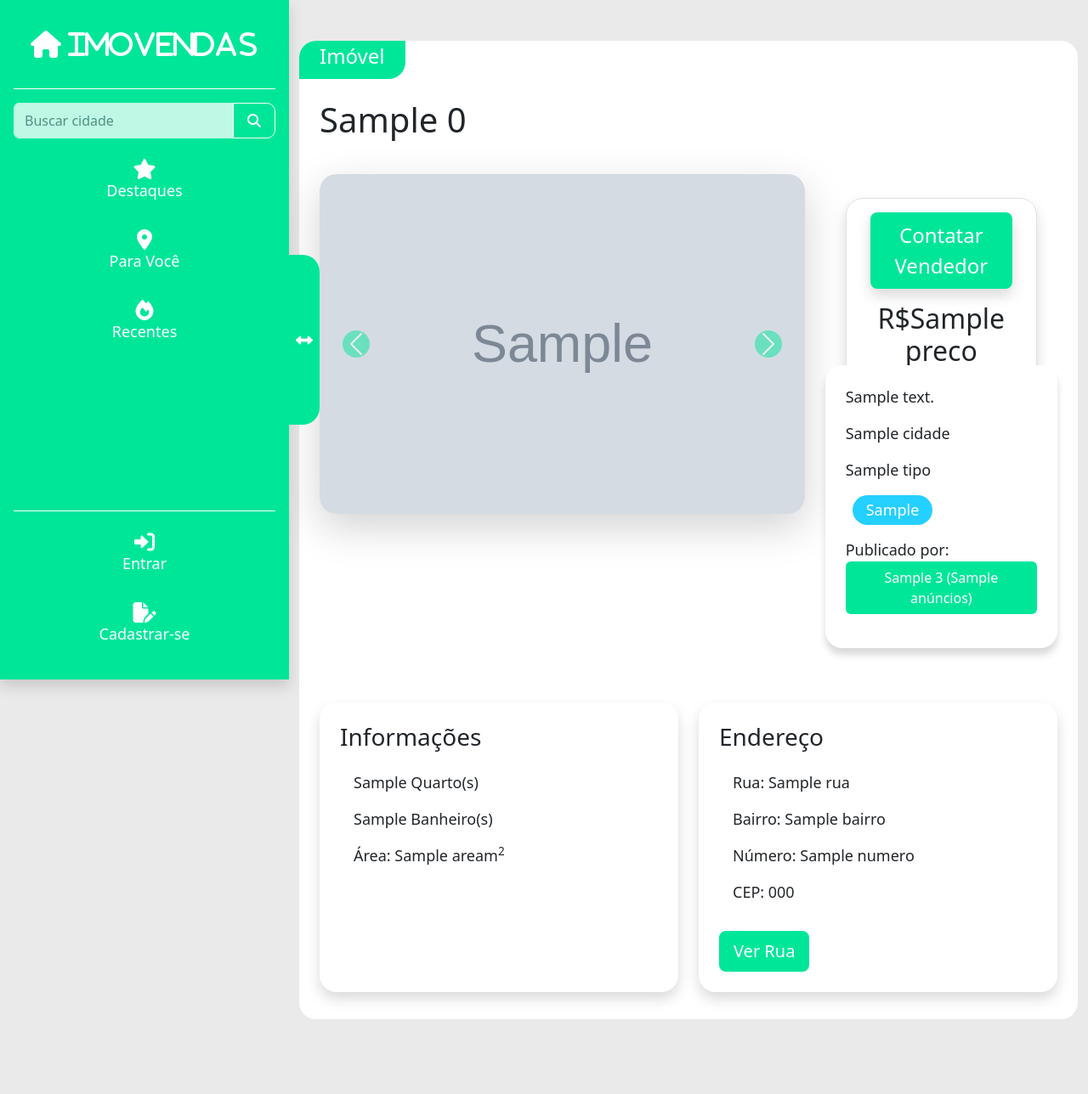
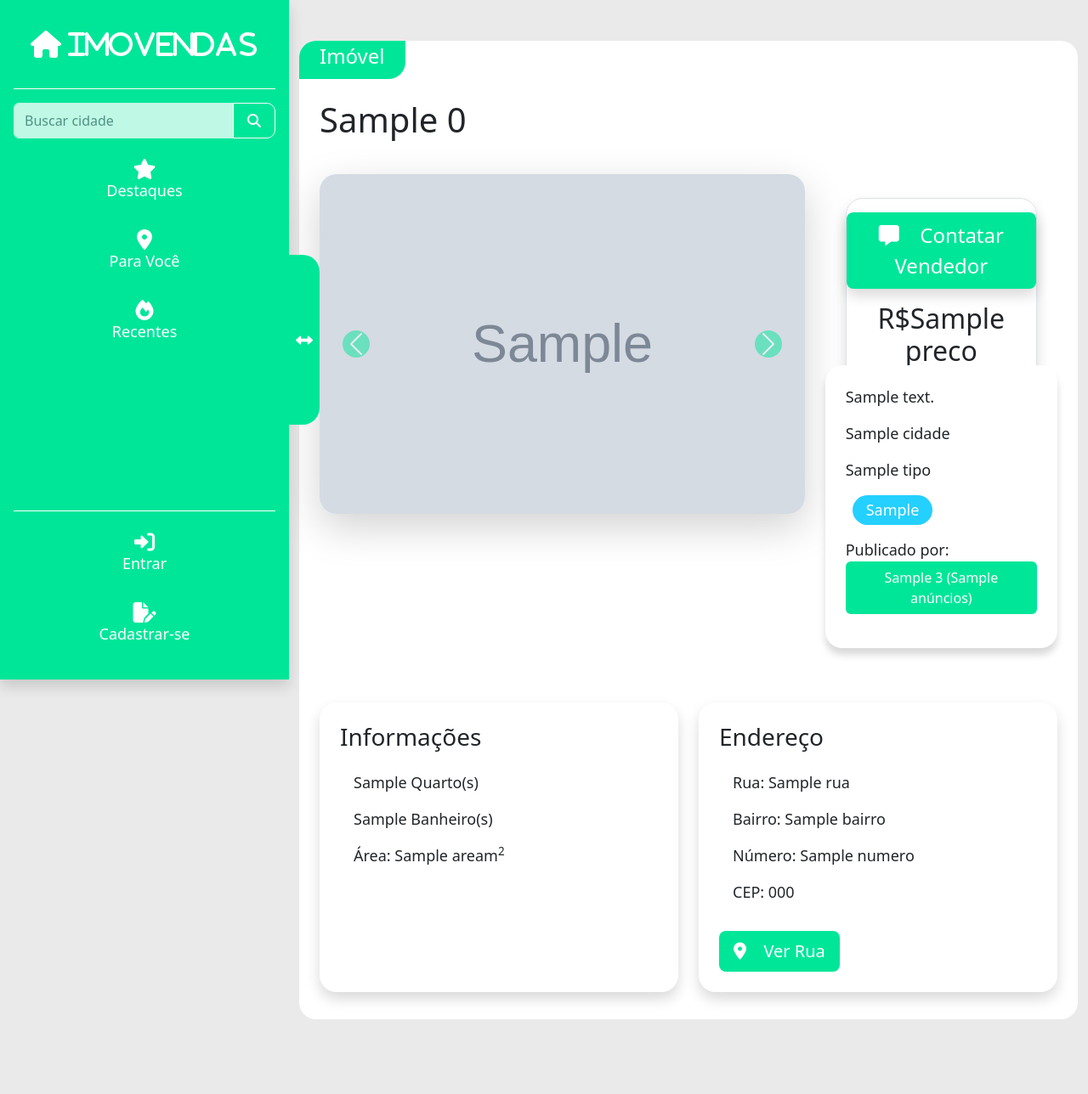
Before and after one commit to ifpr-paranavai/ImoVendas, a Django app: template paginas/templates/paginas/imovel-view.html in a window 1280 px wide. Shown: the whole page at 85% size. Run offline with Django 4.2, Linux system fonts and the light colour scheme; the template is opened without the code that fills it: most values are stand-ins (such as "Sample title", 1, 10 or a date in 2020); grey boxes marked "Sample" are stand-in pictures; some libraries are stand-ins or nearby versions.

Commit message:
contato do vendedor

```diff
--- a/paginas/templates/paginas/imovel-view.html
+++ b/paginas/templates/paginas/imovel-view.html
@@ -9,6 +9,40 @@
 
 {% block content %}
 <div class="contentCardStyle">
+
+    <div class="modal fade modal-lg" id="exampleModal" tabindex="-1" aria-labelledby="exampleModalLabel" aria-hidden="true">
+        <div class="modal-dialog">
+            <div class="modal-content" style="margin-right: 0; margin-left: 0;">
+                <div class="modal-header">
+                    <h1 class="modal-title fs-3" id="exampleModalLabel">Contato</h1>
+                    <button type="button" class="btn-close" data-bs-dismiss="modal" aria-label="Close"></button>
+                </div>
+                <div class="modal-body my-3">
+                    <h4 class="mb-5">O vendedor possui duas informações para contato, celular e e-mail.</h4>
+
+                    <h5>
+                        Celular: {{object.3.celular}}
+                    </h5>
+                    <h5>
+                        E-mail: {{object.0.usuario.email}}
+                    </h5>
+                </div>
+                <div class="modal-footer">
+                    <a href="{{ object.4 }}" target="_blank" class="btn bgMainColor text-white hoverTransition fs-5">
+                        <i class="fa-brands fa-whatsapp"></i>
+                        Conversar no Whatsapp
+                    </a>
+                    <a href="{{ object.5 }}" target="_blank" class="btn bgMainColor text-white hoverTransition fs-5">
+                        <i class="fa-solid fa-envelope"></i>
+                        Enviar E-mail
+                    </a>
+                    <button type="button" class="btn bgMainColor text-white hoverTransition fs-5"
+                        data-bs-dismiss="modal">Fechar</button>
+                </div>
+            </div>
+        </div>
+    </div>
+
     <div class="d-flex justify-content-between">
         <div class="px-4 py-1 cardTitle hoverTransition text-white">
             <h4>Imóvel</h4>
@@ -41,11 +75,13 @@
                         </div>
                         {% endfor %}
                     </div>
-                <button class="carousel-control-prev" type="button" data-bs-target="#carouselExampleIndicators" data-bs-slide="prev">
+                    <button class="carousel-control-prev" type="button" data-bs-target="#carouselExampleIndicators"
+                        data-bs-slide="prev">
                         <span class="carousel-control-prev-icon rounded-xl bgMainColor" aria-hidden="true"></span>
                         <span class="visually-hidden">Previous</span>
                     </button>
-                <button class="carousel-control-next" type="button" data-bs-target="#carouselExampleIndicators" data-bs-slide="next">
+                    <button class="carousel-control-next" type="button" data-bs-target="#carouselExampleIndicators"
+                        data-bs-slide="next">
                         <span class="carousel-control-next-icon rounded-xl bgMainColor" aria-hidden="true"></span>
                         <span class="visually-hidden">Next</span>
                     </button>
@@ -55,12 +91,19 @@
             <div class="col-lg-4 my-2">
                 <div class="text-center rounded-xl position-relative mx-4 py-3 shadow border"
                     style="top: 5%; border-bottom-left-radius: 0; border-bottom-right-radius: 0;">
-                <a href="#" class="btn btn-lg bgMainColor text-white hoverTransition mb-3 w-75 shadow fs-4" role="button">Contatar Vendedor</a>
+                    <a href="#" class="btn btn-lg bgMainColor text-white hoverTransition mb-3  shadow fs-4"
+                        role="button"
+                        data-bs-toggle="modal" data-bs-target="#exampleModal">
+                        <i class="fa-solid fa-message"></i>
+                        &ensp;
+                        Contatar Vendedor
+                    </a>
 
                     <h2>R${{ object.0.preco }}</h2>
                 </div>
 
-            <div class="text-left p-4 rounded-xl position-relative bg-white" style="box-shadow: 0 .5rem .5rem rgba(0,0,0,.15);">
+                <div class="text-left p-4 rounded-xl position-relative bg-white"
+                    style="box-shadow: 0 .5rem .5rem rgba(0,0,0,.15);">
                     <p> {{ object.0.descricao }}</p>
 
                     <p> {{ object.0.cidade }}</p>
@@ -78,7 +121,8 @@
                     </div>
 
                     <p>Publicado por:
-                    <a href="{% url 'buscar-imovel' %}?usuario={{object.0.usuario.id}}" class="btn bgMainColor text-white">
+                        <a href="{% url 'buscar-imovel' %}?usuario={{object.0.usuario.id}}"
+                            class="btn bgMainColor text-white">
                             {{ object.3.nome }} ({{ object.2 }} anúncios)
                         </a>
                     </p>
@@ -109,8 +153,12 @@
                         <p>Número: {{ object.0.numero }}</p>
                         <p>CEP: {{ object.0.cep }}</p>
                     </div>
-                <a class="btn btn-lg bgMainColor text-white" href="{{ 'https://www.google.com.br/maps/search/'|build_url:object.0.cep }}" target="_blank">Ver Rua</a>
-                <!-- <iframe src="https://www.google.com/maps/embed?pb=!4v1668030323509!6m8!1m7!1sFVXJMtvTy9Ezo31Uv5tCnQ!2m2!1d-23.05822614441646!2d-52.46605950666201!3f350.49743046177656!4f0!5f0.7820865974627469" width="600" height="450" style="border:0;" allowfullscreen="" loading="lazy" referrerpolicy="no-referrer-when-downgrade"></iframe> -->
+                    <a class="btn btn-lg bgMainColor text-white hoverTransition"
+                        href="{{ 'https://www.google.com.br/maps/search/'|build_url:object.0.cep }}" target="_blank">
+                        <i class="fa-solid fa-location-dot"></i>
+                        &ensp;
+                        Ver Rua
+                    </a>
                 </div>
             </div>
         </div>
--- a/static/style.css
+++ b/static/style.css
@@ -227,6 +227,7 @@ img.img-thumbnail{
   object-fit: cover;
   height: 50vh !important;
   width: 100%;
+  -webkit-mask-image: linear-gradient(rgba(0, 0, 0, 1), transparent);
   mask-image: linear-gradient(rgba(0, 0, 0, 1), transparent);
 }
 
```
Also changed, not shown: paginas/views.py (+13 -2 lines). Lines whose indentation alone changed are shown as unchanged.
